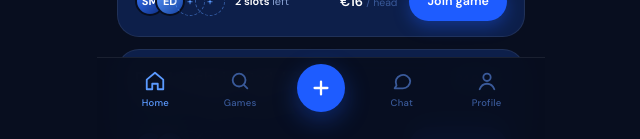
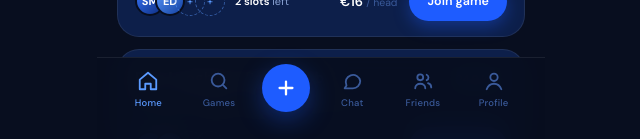
Before and after one commit to darragh1512/padel-loop, a Next.js app: page / in a window 1280 px wide. Shown: the part 659-798 px from the top of the page, without its empty margins (319-959 px from the left). Built offline with nearby package versions, Linux system fonts and the light colour scheme; no server answers; the database is empty; a web font is replaced by a local one.

Commit message:
Add Friends tab to bottom nav linking to /connections

```diff
--- a/src/components/BottomNav.tsx
+++ b/src/components/BottomNav.tsx
@@ -22,6 +22,14 @@ const ICONS = {
   chat: (
     <svg viewBox="0 0 24 24" fill="none" className="w-[22px] h-[22px]">
       <path d="M21 12a8 8 0 0 1-8 8H4l2-3a8 8 0 1 1 15-5Z" stroke="currentColor" strokeWidth="2" strokeLinejoin="round" />
+    </svg>
+  ),
+  friends: (
+    <svg viewBox="0 0 24 24" fill="none" className="w-[22px] h-[22px]">
+      <circle cx="9" cy="8" r="3.2" stroke="currentColor" strokeWidth="2" />
+      <path d="M3.5 20c0-3 2.5-5 5.5-5s5.5 2 5.5 5" stroke="currentColor" strokeWidth="2" strokeLinecap="round" />
+      <path d="M16 5.2a3.2 3.2 0 0 1 0 5.9" stroke="currentColor" strokeWidth="2" strokeLinecap="round" />
+      <path d="M17.5 14.4c2 .6 3.5 2.4 3.5 4.6" stroke="currentColor" strokeWidth="2" strokeLinecap="round" />
     </svg>
   ),
   profile: (
@@ -125,6 +133,7 @@ export default function BottomNav() {
           </svg>
         </Link>
         <NavItem href="/chat" label="Chat" icon="chat" />
+        <NavItem href="/connections" label="Friends" icon="friends" />
         <ProfileNavItem />
       </div>
     </nav>
```
